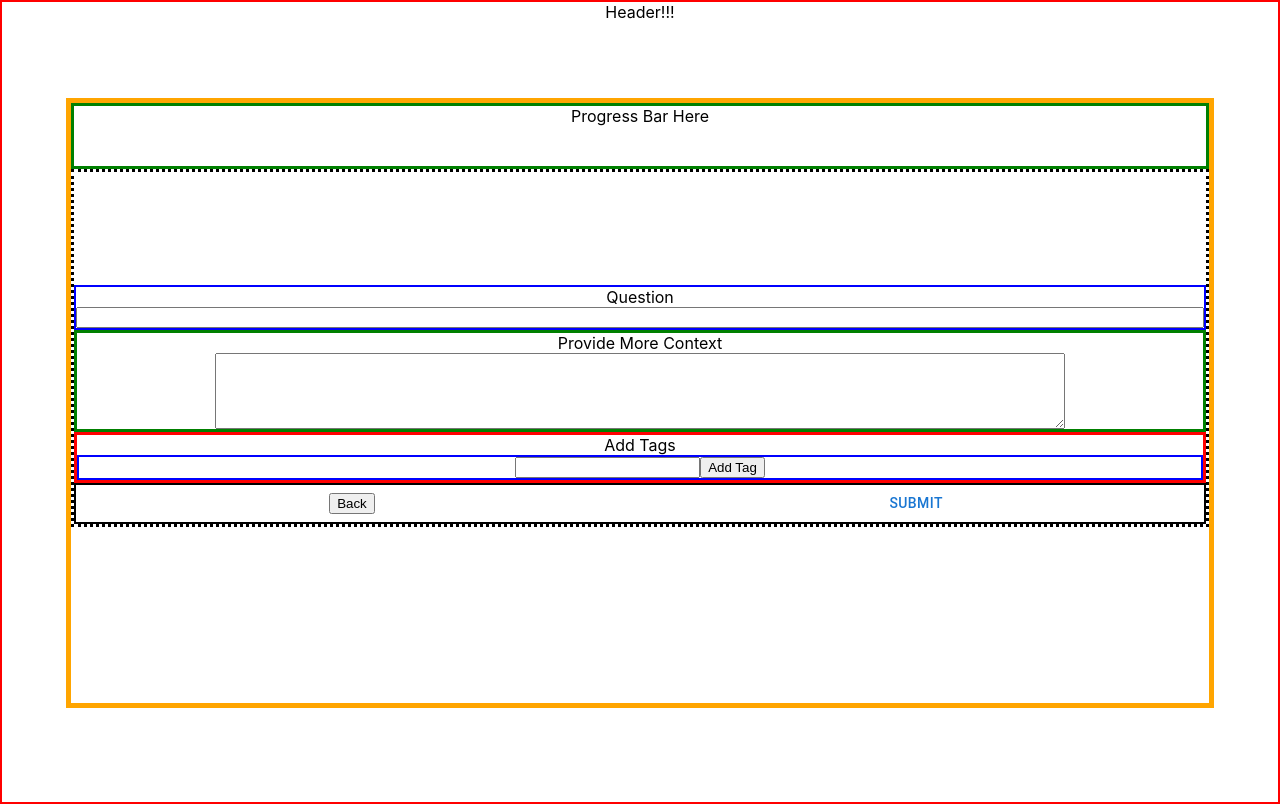
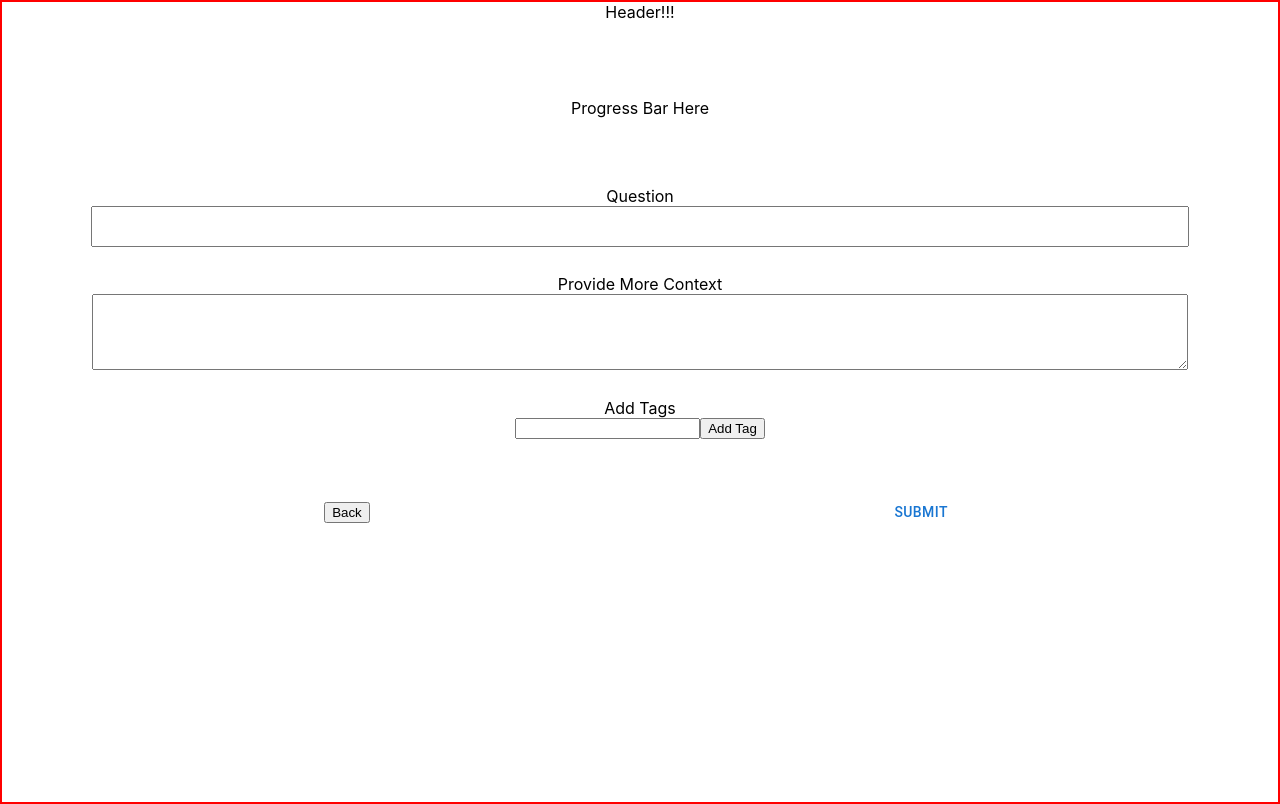
Before and after one commit to mental-health-org/mental-health-fe, a React (Create React App) app: page /#/ask in a window 1280 px wide. Built offline with nearby package versions, Linux system fonts and the light colour scheme.

Commit message:
Add spacing

```diff
--- a/src/components/newQuestionForm/NewQuestionForm.tsx
+++ b/src/components/newQuestionForm/NewQuestionForm.tsx
@@ -63,6 +63,7 @@ const NewQuestionForm: React.FC<NewQuestionFormProps> = ({ changeIsSubmittedToTr
           <div className='TitleInput--container'>
             <label>Question</label>
             <input
+              className='TitleInput--input'
               type="text"
               name='title'
               value={title}
@@ -74,7 +75,7 @@ const NewQuestionForm: React.FC<NewQuestionFormProps> = ({ changeIsSubmittedToTr
           <div className='BodyInput--container'>
             <label>Provide More Context</label>
             <textarea
-            className='BodyInput--textarea'
+              className='BodyInput--textarea'
               name='body'
               value={body}
               onChange={event => setBody(event.target.value)}
@@ -85,12 +86,15 @@ const NewQuestionForm: React.FC<NewQuestionFormProps> = ({ changeIsSubmittedToTr
             <label>Add Tags</label>
                 <div className='TagInputAndButton--container'>
                 <input
+                  className='TagInput--input'
                   type="text"
                   name="tag-input"
                   value={newTag}
                   onChange={event => setNewTag(event.target.value)}
                 />
-                <button onClick={event => handleAddTag(event)}>Add Tag</button>
+                <button
+                  className='AddTag--button'
+                  onClick={event => handleAddTag(event)}>Add Tag</button>
               </div>
           </div>
 
--- a/src/styles/NewQuestionForm.scss
+++ b/src/styles/NewQuestionForm.scss
@@ -3,7 +3,7 @@
 }
 
 .NewQuestion--container {
-  border: solid orange 5px;
+  // border: solid orange 5px;
   min-height: 75vh;
   margin-right: 5%;
   margin-left: 5%;
@@ -12,50 +12,59 @@
 }
 
 .ProgressBar--container {
-  border: solid green 3px;
+  // border: solid green 3px;
   height: 60px;
 }
 
 .QuestionForm--form {
-  border: dotted black 3px;
-  height: 75%;
+  // border: dotted black 3px;
+
   display: flex;
   flex-direction: column;
   justify-content: space-evenly;
+  min-height: 400px;
 }
 
 .TitleInput--container {
-  border: solid blue 2px;
-  margin-top: 10%;
+  // border: solid blue 2px;
+  // margin-top: 10%;
   display: flex;
   flex-direction: column;
+  align-items: center;
+}
+
+.TitleInput--input {
+  width: 95%;
+  height: 35px;
+  font-size: large;
+  text-align: center;
 }
 
 .BodyInput--container {
-  border: solid green 3px;
+  // border: solid green 3px;
   display: flex;
   flex-direction: column;
   align-items: center;
 }
 
 .BodyInput--textarea {
-  width: 75%;
+  width: 95%;
   height: 70px;
 }
 
 .TagInput--container {
-  border: solid red 3px;
+  // border: solid red 3px;
 }
 
 .TagInputAndButton--container {
-  border: solid blue 2px;
+  // border: solid blue 2px;
   display: flex;
   justify-content: center;
 }
 
 .FormButtons--container {
-  border: solid black 2px;
-  min-width: 200px;
+  // border: solid black 2px;
+  min-width: 150px;
   display: flex;
   justify-content: space-around;
   align-items: center;
```
